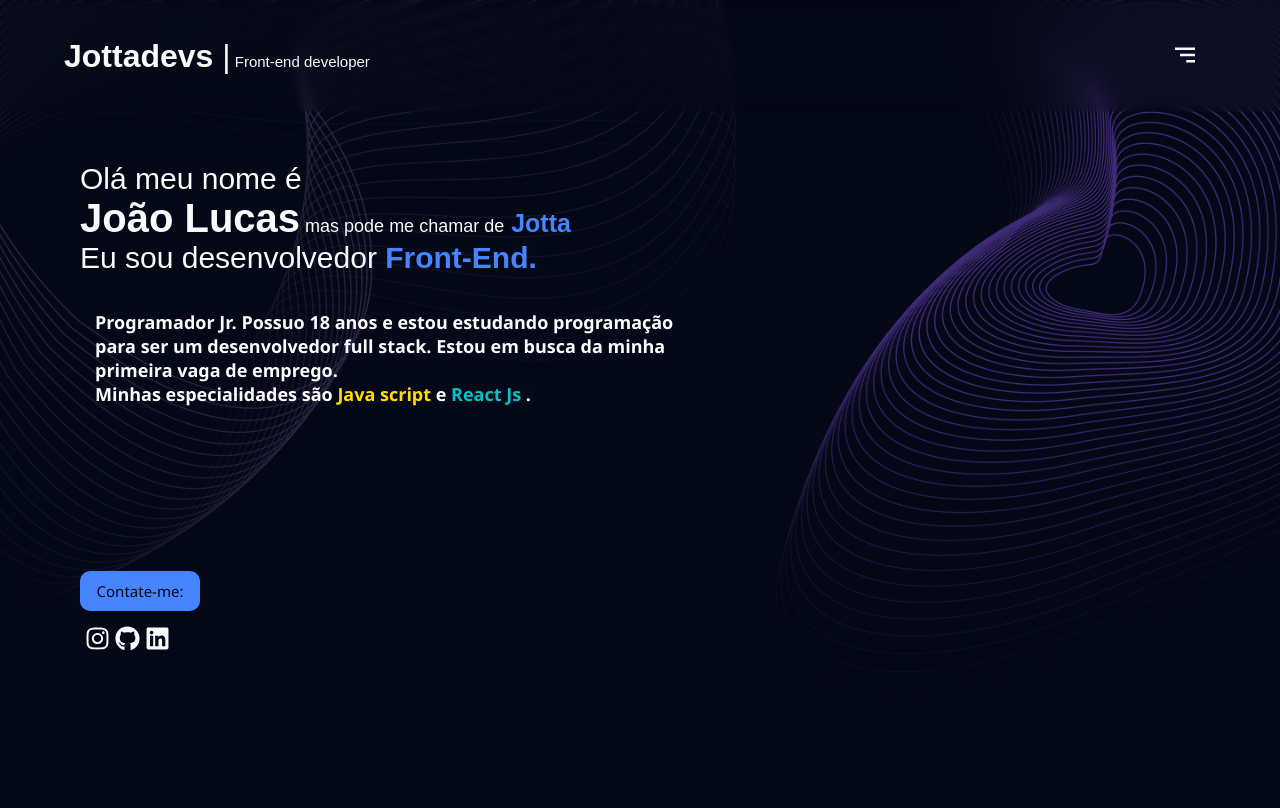
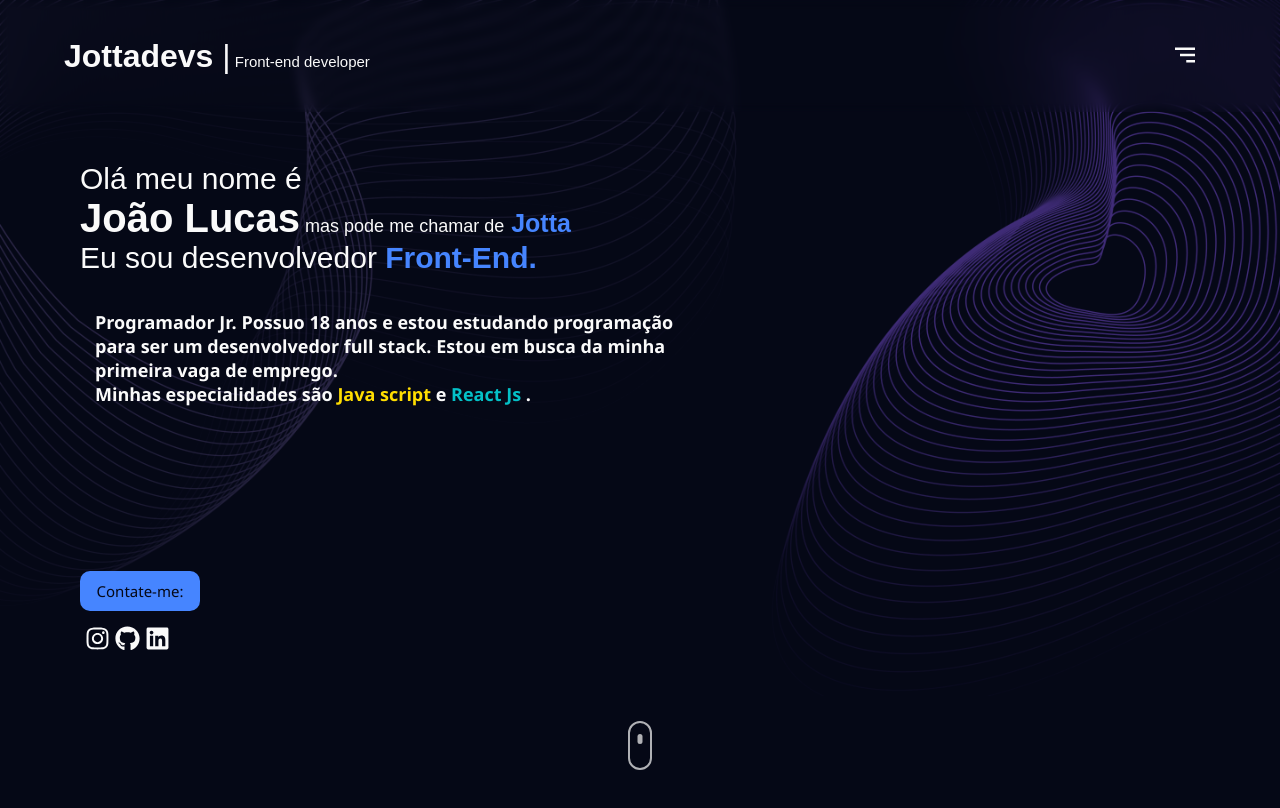
Before and after one commit to Jottadevs/Portifolio, a React (Vite) app: page / in a window 1280 px wide. Shown: the top 808 px of the page. Built offline with nearby package versions, Linux system fonts and the light colour scheme.

Commit message:
adição de fundo com light theme

```diff
--- a/index.html
+++ b/index.html
@@ -7,8 +7,6 @@
     <title>Portifólio</title>
   </head>
   <body>
-    <div class="background-b"></div>
-    <img src="/img/herobg.png" class="background" />
     <div id="root"></div>
     <script type="module" src="/src/main.jsx"></script>
   </body>
--- a/src/components/header/sidebar/Sidebar.jsx
+++ b/src/components/header/sidebar/Sidebar.jsx
@@ -37,7 +37,7 @@ function Sidebar() {
 
 
         const toggleDarkMode = () => {
-            HTML.classList.toggle('dark');
+            HTML.classList.toggle('light');
         };
 
         checkbox.addEventListener('click', toggleDarkMode);
@@ -51,12 +51,16 @@ function Sidebar() {
 
     function moonRotate() {
         const moonButton = document.querySelector(".icon-darkmode")
+        const background = document.querySelector(".background-white")
+
         if (!moonRotation) {
             moonRotation = true
             moonButton.classList.add("rotate")
+            background.classList.add("active")
         } else {
             moonRotation = false
             moonButton.classList.remove("rotate")
+            background.classList.remove("active")
         }
     }
 
--- a/src/components/main/Main.css
+++ b/src/components/main/Main.css
@@ -90,3 +90,20 @@
 .links-sociais a:hover {
   opacity: 0.8;
 }
+
+.background {
+  position: absolute;
+  width: 100%;
+}
+
+.background-white {
+  position: absolute;
+  width: 100%;
+  display: none;
+}
+
+.background-white.active {
+  position: absolute;
+  width: 100%;
+  display: block;
+}
--- a/src/components/main/Main.jsx
+++ b/src/components/main/Main.jsx
@@ -2,11 +2,18 @@ import './Main.css'
 import { FaInstagram } from 'react-icons/fa' // Iconde do instagram
 import { FaGithub } from 'react-icons/fa' // Icone do github
 import { FaLinkedin } from 'react-icons/fa' // Icone do linkedin
+import Scrool from './scrool/Scrool';
 
 
 function Main() {
     return (
         <div>
+
+            <div>
+                <img src="/img/herobg.png" className="background" />
+                <img src="/img/herobg1.png" className="background-white" />
+            </div>
+
             <main className="main">
                 <div className='apresentation-main'>
                     <h2 className='myName'>Olá meu nome é</h2>
@@ -45,6 +52,8 @@ function Main() {
                     </div>
 
                 </div>
+
+                <Scrool />
             </main>
         </div>
     );
--- /dev/null
+++ b/src/components/main/scrool/Scrool.css
@@ -0,0 +1,44 @@
+@keyframes scroll {
+  0% {
+    top: 15px;
+  }
+  50% {
+    top: 20px;
+  }
+  100% {
+    top: 15px;
+  }
+}
+
+.scroll-mouse {
+  position: fixed;
+  bottom: 30px;
+  left: 50%;
+  transform: translateX(-50%);
+  transition: all 0.3s ease;
+}
+
+.scroll-mouse.hide {
+  opacity: 0;
+}
+
+.scroll-wheel {
+  width: 20px;
+  height: 45px;
+  border: 2px solid var(--text);
+  border-radius: 20px;
+  opacity: 0.7;
+  margin: 0 auto;
+}
+
+.ponteiro {
+  position: relative;
+  left: 50%;
+  transform: translate(-50%, -50%);
+  top: 15px;
+  background-color: var(--text);
+  width: 5px;
+  height: 10px;
+  border-radius: 25px;
+  animation: scroll infinite 1s;
+}
--- /dev/null
+++ b/src/components/main/scrool/Scrool.jsx
@@ -0,0 +1,32 @@
+import React, { useEffect, useState } from 'react';
+import './Scrool.css';
+
+function Scrool() {
+    const [hideMouse, setHideMouse] = useState(false);
+
+    useEffect(() => {
+        const handleScroll = () => {
+            const scrollThreshold = 100;
+            const scrollPosition = window.pageYOffset;
+            const shouldHideMouse = scrollPosition > scrollThreshold;
+
+            setHideMouse(shouldHideMouse);
+        };
+
+        window.addEventListener('scroll', handleScroll);
+
+        return () => {
+            window.removeEventListener('scroll', handleScroll);
+        };
+    }, []);
+
+    return (
+        <div className={`scroll-mouse ${hideMouse ? 'hide' : ''}`}>
+            <div className="scroll-wheel">
+                <div className="ponteiro"></div>
+            </div>
+        </div>
+    );
+}
+
+export default Scrool;
--- a/src/main.css
+++ b/src/main.css
@@ -16,9 +16,10 @@ body {
   --elements: #4685ff;
 }
 
-.dark {
+.light {
+  --background: #f3f3ee;
   --textsidebar: #fafafa;
-  --text: #fafafa;
+  --text: #050505;
   --sidebar: #050505;
   --elements: #9061ff;
 }
@@ -35,13 +36,13 @@ body {
 
 /* Cor do rastro da barra */
 ::-webkit-scrollbar-track {
-  background-color: var(--sidebar);
+  background-color: var(--textsidebar);
 }
 
 /* Cor do indicador da barra */
 ::-webkit-scrollbar-thumb {
   border-radius: 0 0 0 5px;
-  background-color: var(--textsidebar);
+  background-color: var(--sidebar);
 }
 
 /* Estilizando a borda do indicador da barra */
```
Also changed, not shown: img/herobg1.png (added).
